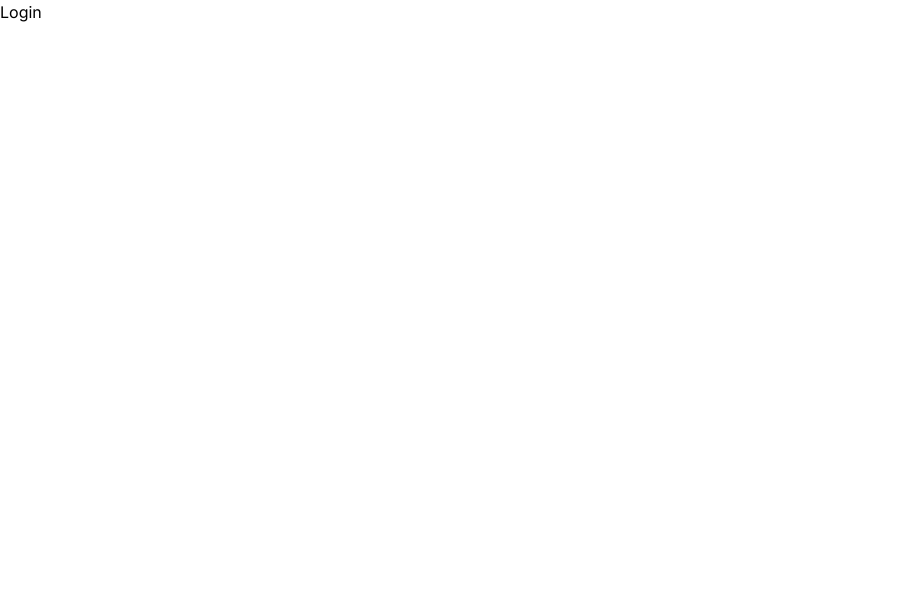
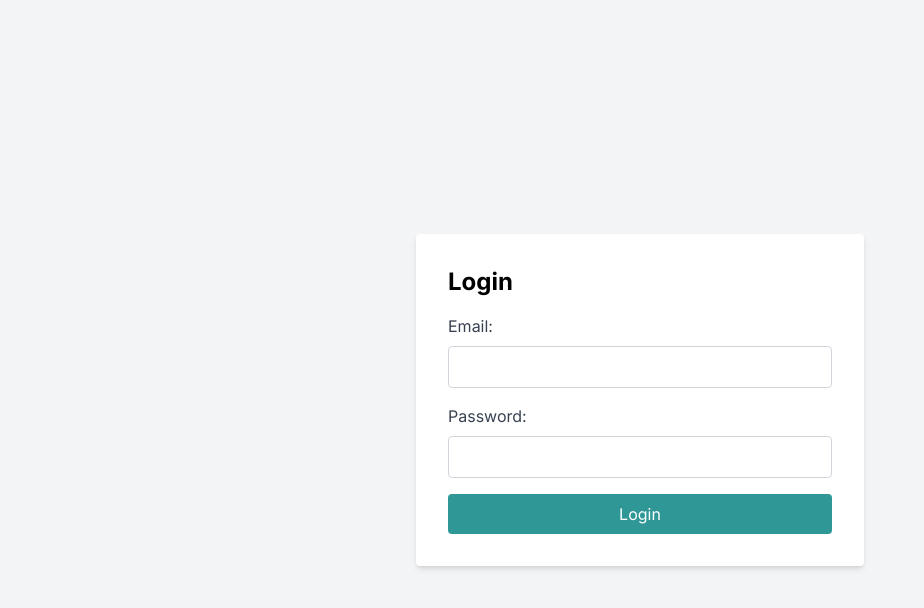
Before and after one commit to hossainsmshakib/homeroom-frontend, a Next.js app: page /login in a window 1280 px wide. Shown: the top 608 px of the page, without its empty margins (0-924 px from the left). Built offline with nearby package versions, Linux system fonts and the light colour scheme.

Commit message:
Login page added and some changes on signup

```diff
--- a/src/app/login/page.tsx
+++ b/src/app/login/page.tsx
@@ -1,3 +1,4 @@
+"use client";
 import Login from '@/components/login/Login'
 import React from 'react'
 
--- a/src/components/login/Login.tsx
+++ b/src/components/login/Login.tsx
@@ -1,10 +1,52 @@
-import React from 'react'
+// components/login/Login.tsx
+
+import React, { useState } from 'react'
 
 type Props = {}
 
-function Login({}: Props) {
+const Login: React.FC<Props> = ({}) => {
+  const [email, setEmail] = useState('')
+  const [password, setPassword] = useState('')
+
+  const handleSubmit = (event: React.FormEvent) => {
+    event.preventDefault()
+    // Handle form submission logic here
+    console.log({ email, password })
+  }
+
   return (
-    <div>Login</div>
+    <div className="flex items-center justify-center min-h-screen bg-gray-100">
+      <div className="bg-white p-8 rounded shadow-md w-full max-w-md">
+        <h1 className="text-2xl font-bold mb-4">Login</h1>
+        <form onSubmit={handleSubmit}>
+          <div className="mb-4">
+            <label htmlFor="email" className="block text-gray-700 mb-2">Email:</label>
+            <input
+              type="email"
+              id="email"
+              value={email}
+              onChange={(e) => setEmail(e.target.value)}
+              className="w-full p-2 border border-gray-300 rounded"
+              required
+            />
+          </div>
+          <div className="mb-4">
+            <label htmlFor="password" className="block text-gray-700 mb-2">Password:</label>
+            <input
+              type="password"
+              id="password"
+              value={password}
+              onChange={(e) => setPassword(e.target.value)}
+              className="w-full p-2 border border-gray-300 rounded"
+              required
+            />
+          </div>
+          <button type="submit" className="w-full bg-[#309797] text-white p-2 rounded hover:bg-[#287373]">
+            Login
+          </button>
+        </form>
+      </div>
+    </div>
   )
 }
 
--- a/src/components/signup/SignUp.tsx
+++ b/src/components/signup/SignUp.tsx
@@ -31,6 +31,7 @@
               value={name}
               onChange={(e) => setName(e.target.value)}
               className="w-full p-2 border border-gray-300 rounded"
+              required
             />
           </div>
           <div className="mb-4">
@@ -43,6 +44,7 @@
               value={address}
               onChange={(e) => setAddress(e.target.value)}
               className="w-full p-2 border border-gray-300 rounded"
+              required
             />
           </div>
           <div className="mb-4">
@@ -55,6 +57,7 @@
               value={email}
               onChange={(e) => setEmail(e.target.value)}
               className="w-full p-2 border border-gray-300 rounded"
+              required
             />
           </div>
           <div className="mb-4">
@@ -67,13 +70,14 @@
               value={password}
               onChange={(e) => setPassword(e.target.value)}
               className="w-full p-2 border border-gray-300 rounded"
+              required
             />
           </div>
           <button
             type="submit"
-            className="w-full bg-[#309797] text-white p-2 rounded hover:bg-[#309785]"
+            className="w-full bg-[#309797] text-white p-2 rounded hover:bg-[#287373]"
           >
-            Sign In
+            Sign Up
           </button>
         </form>
       </div>
```
